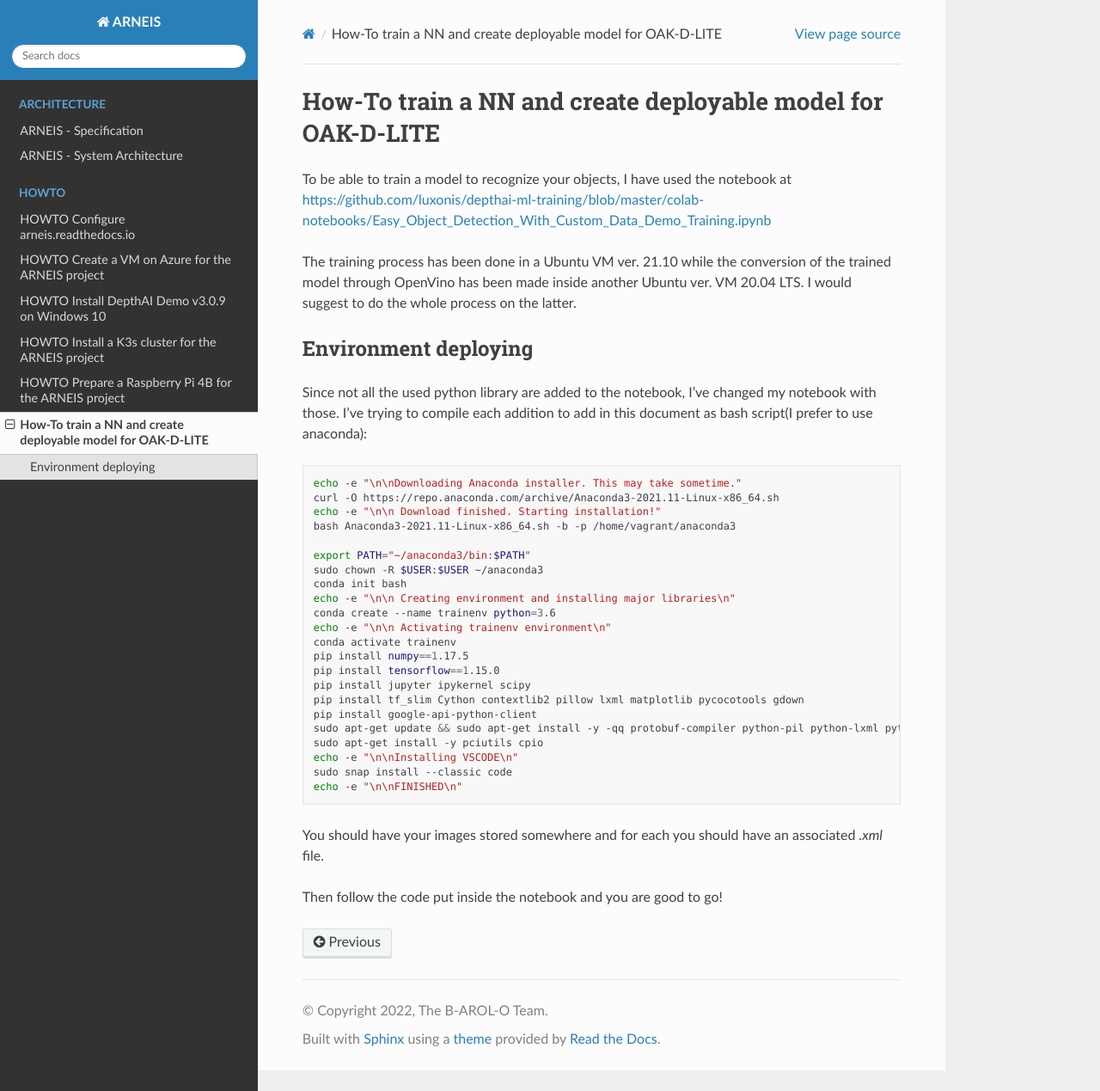
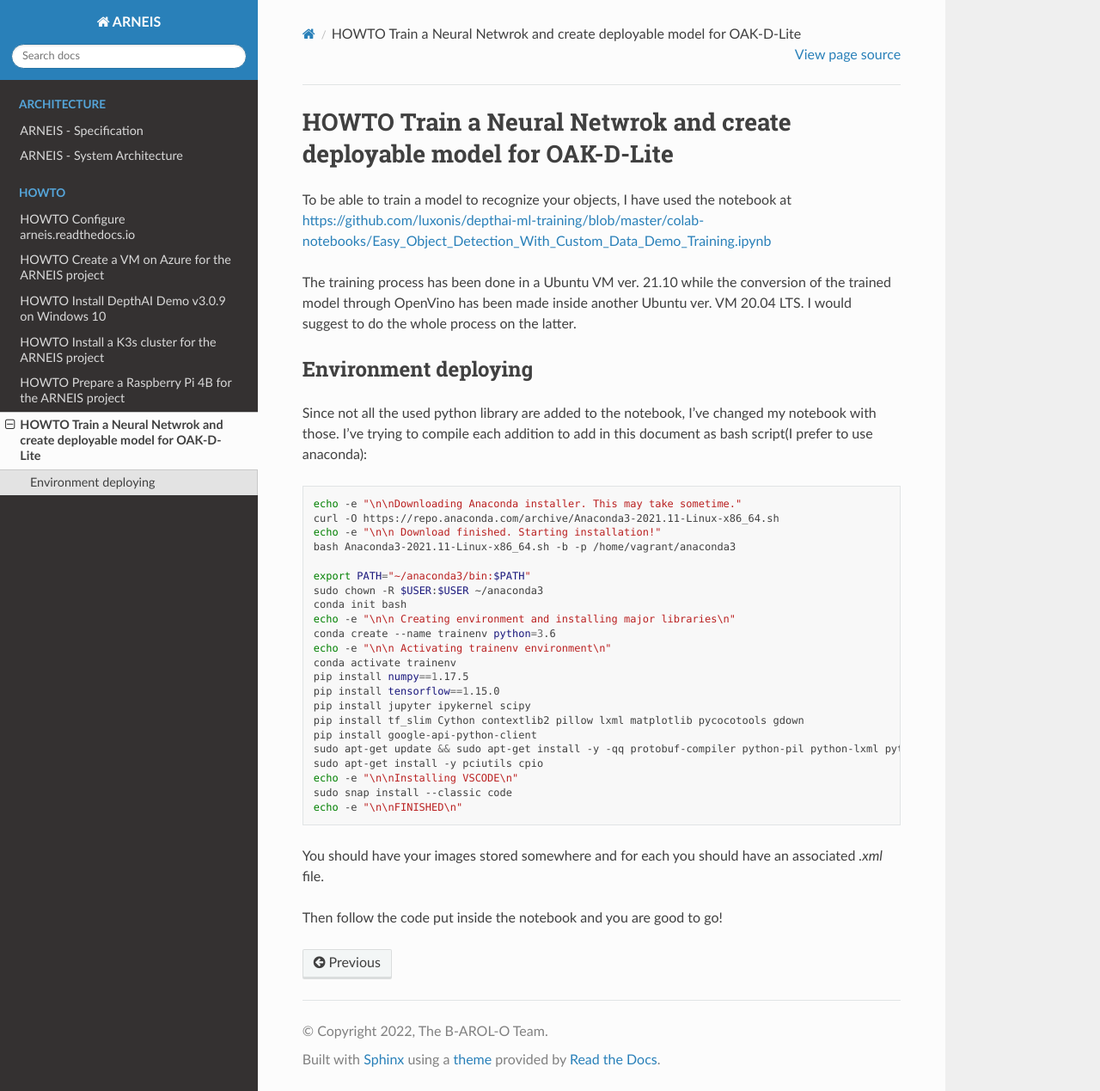
Before and after one commit to B-AROL-O/ARNEIS, a Sphinx documentation site: the page built from docs/howto/howto-train-deploy-NN.md, in a window 1280 px wide and 1269 px high. Shown: the whole window at 86% size. Built offline with Sphinx 7.4.7 and the Read the Docs theme 2.0.0, drawn with Linux system fonts in a browser that asks for light colours.

Commit message:
Normalize page title to "HOWTO etc etc"
So all the HOWTO pages listed in the index will have a consistent title

```diff
--- a/docs/howto/howto-train-deploy-NN.md
+++ b/docs/howto/howto-train-deploy-NN.md
@@ -1,4 +1,4 @@
-# How-To train a NN and create deployable model for OAK-D-LITE
+# HOWTO Train a Neural Netwrok and create deployable model for OAK-D-Lite
 
 To be able to train a model to recognize your objects, I have used the notebook at <https://github.com/luxonis/depthai-ml-training/blob/master/colab-notebooks/Easy_Object_Detection_With_Custom_Data_Demo_Training.ipynb>
 
```
